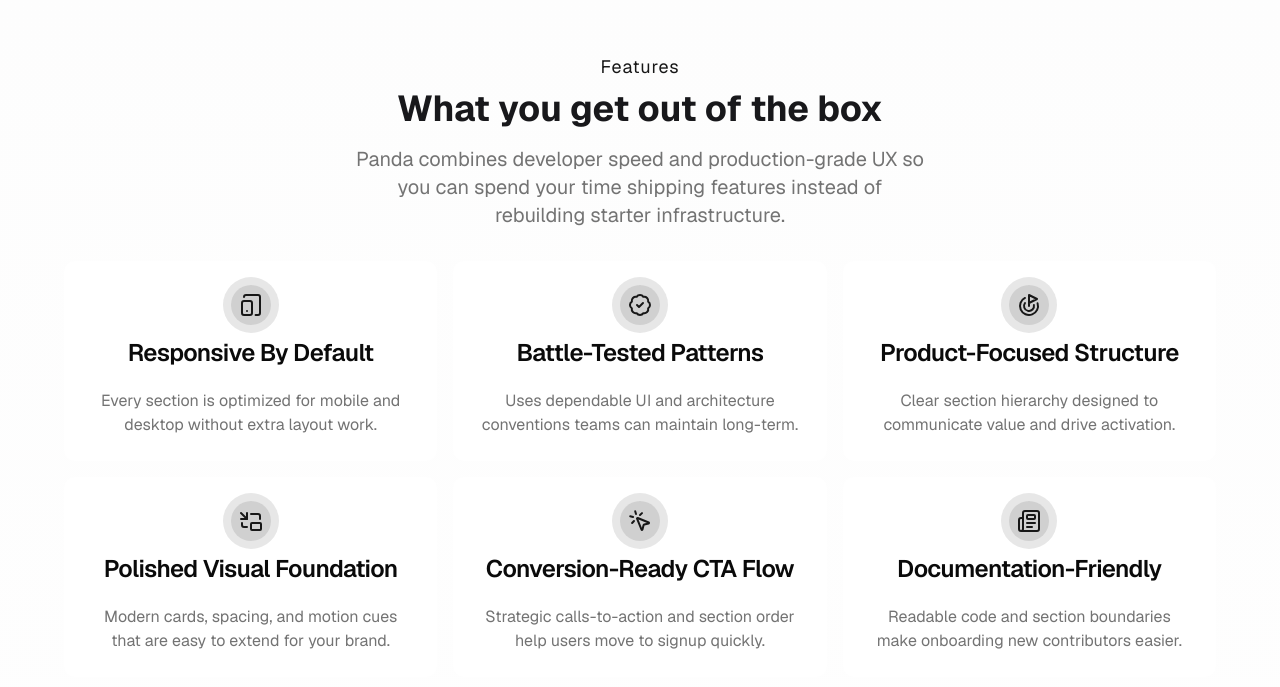
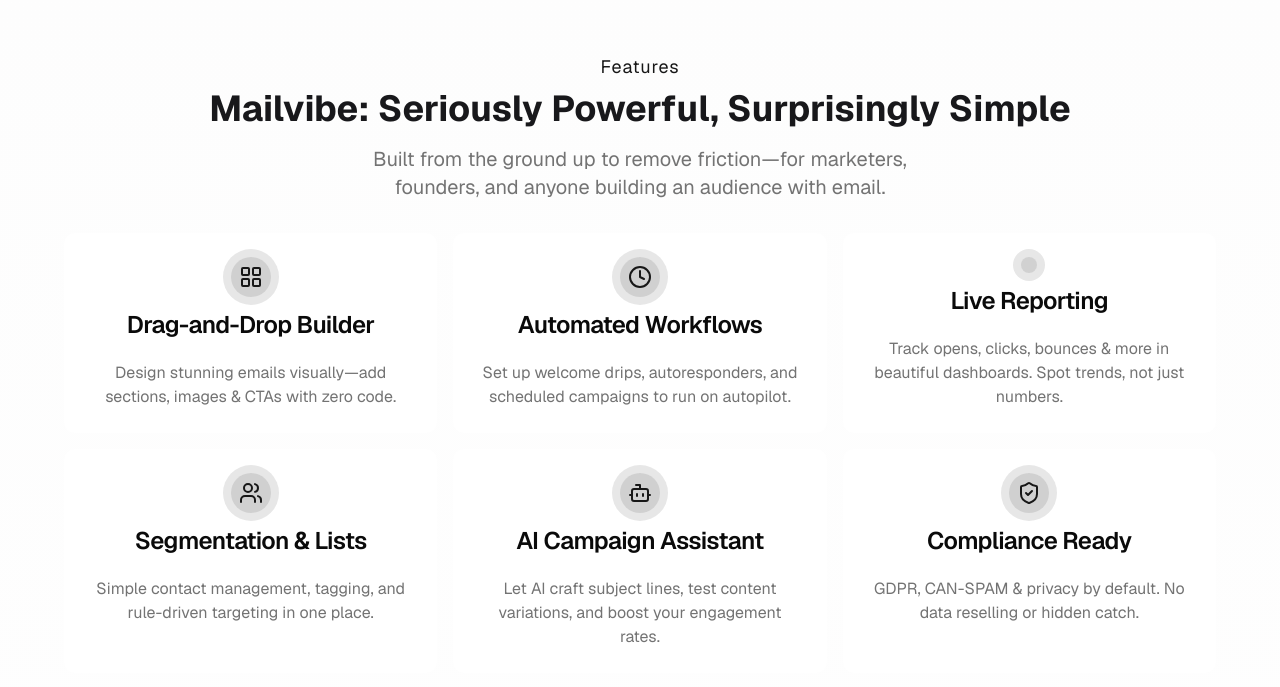
Before and after one commit to chiragbidx/ui-garden-fry, a Next.js app: page / in a window 1280 px wide. Shown: the part 2948-3635 px from the top of the page. Built offline with nearby package versions, Linux system fonts and the light colour scheme.

Commit message:
Mailvibe Features Grid

```diff
--- a/components/home/LayoutFeatureGridSection.tsx
+++ b/components/home/LayoutFeatureGridSection.tsx
@@ -10,40 +10,40 @@
 
 const featureList: FeaturesProps[] = [
   {
-    icon: "TabletSmartphone",
-    title: "Responsive By Default",
+    icon: "LayoutGrid",
+    title: "Drag-and-Drop Builder",
     description:
-      "Every section is optimized for mobile and desktop without extra layout work.",
+      "Design stunning emails visually—add sections, images & CTAs with zero code.",
   },
   {
-    icon: "BadgeCheck",
-    title: "Battle-Tested Patterns",
+    icon: "Clock",
+    title: "Automated Workflows",
     description:
-      "Uses dependable UI and architecture conventions teams can maintain long-term.",
+      "Set up welcome drips, autoresponders, and scheduled campaigns to run on autopilot.",
   },
   {
-    icon: "Goal",
-    title: "Product-Focused Structure",
+    icon: "FileBarChart2",
+    title: "Live Reporting",
     description:
-      "Clear section hierarchy designed to communicate value and drive activation.",
+      "Track opens, clicks, bounces & more in beautiful dashboards. Spot trends, not just numbers.",
   },
   {
-    icon: "PictureInPicture",
-    title: "Polished Visual Foundation",
+    icon: "Users",
+    title: "Segmentation & Lists",
     description:
-      "Modern cards, spacing, and motion cues that are easy to extend for your brand.",
+      "Simple contact management, tagging, and rule-driven targeting in one place.",
   },
   {
-    icon: "MousePointerClick",
-    title: "Conversion-Ready CTA Flow",
+    icon: "Bot",
+    title: "AI Campaign Assistant",
     description:
-      "Strategic calls-to-action and section order help users move to signup quickly.",
+      "Let AI craft subject lines, test content variations, and boost your engagement rates.",
   },
   {
-    icon: "Newspaper",
-    title: "Documentation-Friendly",
+    icon: "ShieldCheck",
+    title: "Compliance Ready",
     description:
-      "Readable code and section boundaries make onboarding new contributors easier.",
+      "GDPR, CAN-SPAM & privacy by default. No data reselling or hidden catch.",
   },
 ];
 
@@ -55,12 +55,12 @@
       </h2>
 
       <h2 className="text-3xl md:text-4xl text-center font-bold mb-4">
-        What you get out of the box
+        Mailvibe: Seriously Powerful, Surprisingly Simple
       </h2>
 
       <h3 className="md:w-1/2 mx-auto text-xl text-center text-muted-foreground mb-8">
-        Panda combines developer speed and production-grade UX so you can spend
-        your time shipping features instead of rebuilding starter infrastructure.
+        Built from the ground up to remove friction—for marketers, founders,
+        and anyone building an audience with email.
       </h3>
 
       <div className="grid sm:grid-cols-2 lg:grid-cols-3 gap-4">
```
